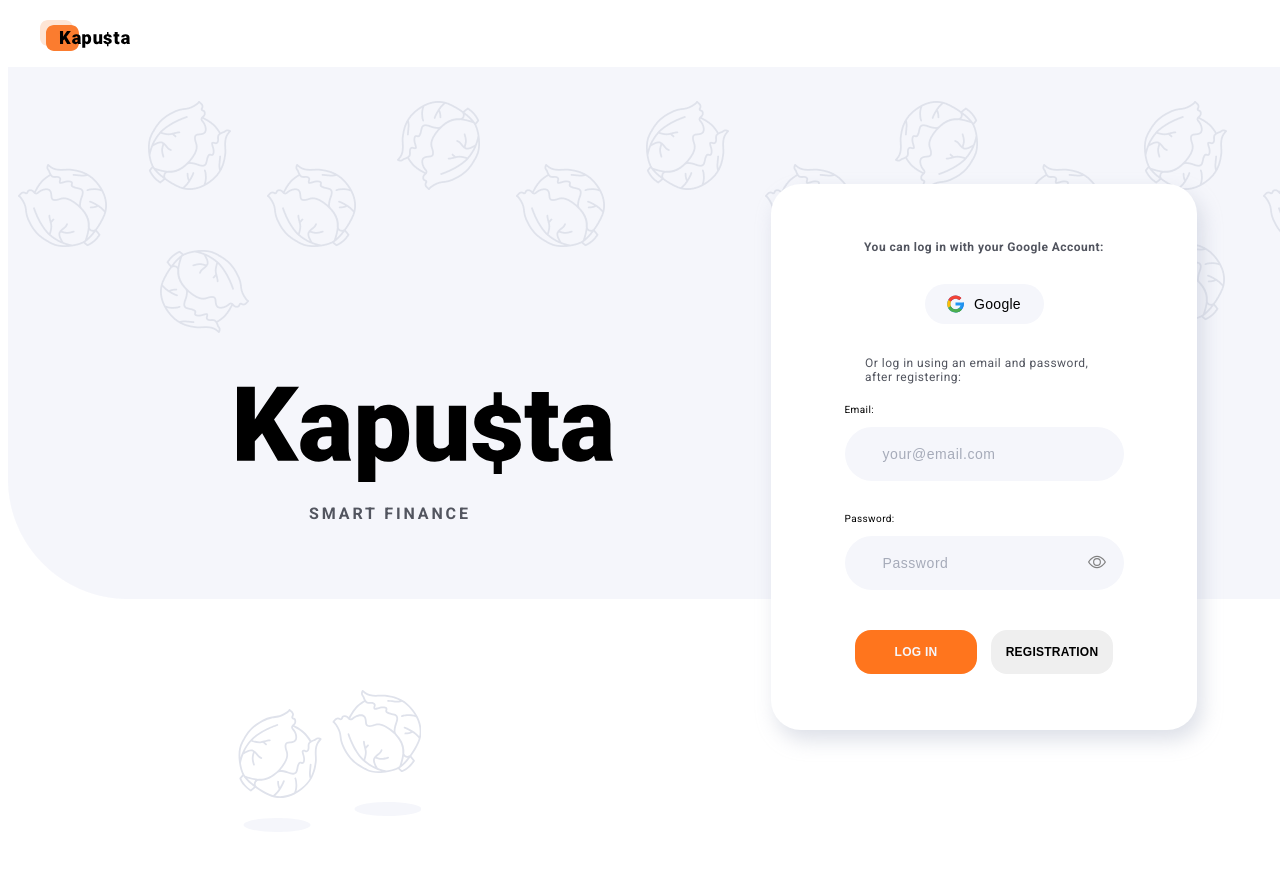
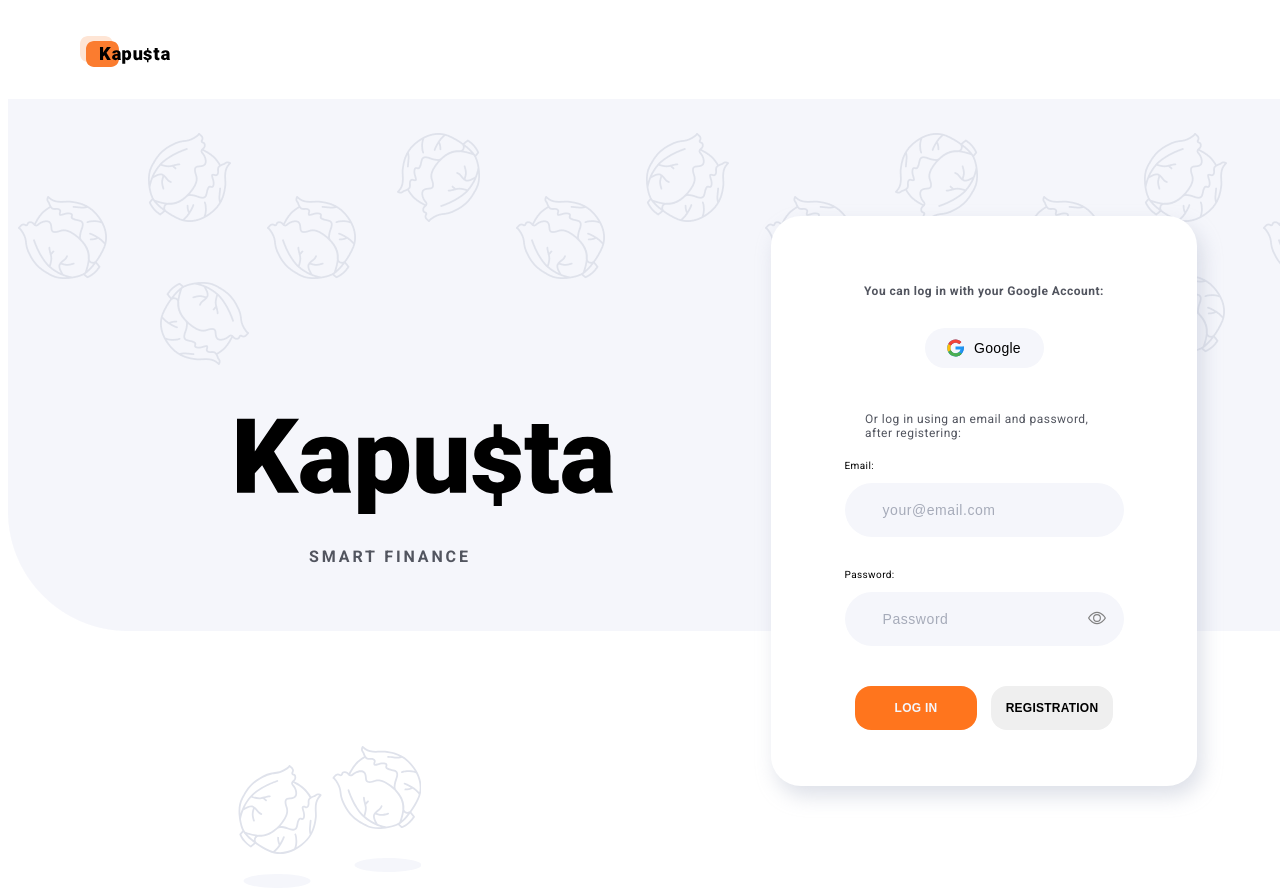
Before and after one commit to DmitriyUshkvarok/kapusta, a Next.js app: page / in a window 1280 px wide. Shown: the top 892 px of the page. Built offline with nearby package versions, Linux system fonts and the light colour scheme.

Commit message:
fix styles

```diff
--- /dev/null
+++ b/src/app/global.module.scss
@@ -0,0 +1,21 @@
+@import '../sass/util/mixins.module';
+@import '../sass/util/variables.module';
+
+.container {
+  max-width: 1280px;
+  min-height: 100vh;
+  margin-left: auto;
+  margin-right: auto;
+
+  @include mediaQuery(320px) {
+    width: 320px;
+  }
+
+  @include mediaQuery(768px) {
+    width: 768px;
+  }
+
+  @include mediaQuery(1280px) {
+    width: 1280px;
+  }
+}
--- /dev/null
+++ b/src/app/globals.css
@@ -0,0 +1,37 @@
+* {
+  box-sizing: border-box;
+  padding: 0;
+  margin: 0;
+}
+
+html,
+body {
+  max-width: 100vw;
+  overflow-x: hidden;
+}
+
+body {
+  background: linear-gradient(to bottom,
+      transparent,
+      rgb(var(--background-end-rgb))) rgb(var(--background-start-rgb));
+  background-repeat: no-repeat;
+}
+
+a {
+  color: inherit;
+  text-decoration: none;
+}
+
+ul {
+  list-style: none;
+  margin: 0;
+  padding: 0;
+}
+
+h1,
+h2,
+h3,
+h4,
+p {
+  margin: 0;
+}
--- a/src/app/globals.module.scss
+++ /dev/null
@@ -1,58 +0,0 @@
-@import '../sass/util/mixins.module';
-@import '../sass/util/variables.module';
-
-// * {
-//   box-sizing: border-box;
-//   padding: 0;
-//   margin: 0;
-// }
-
-body {
-  max-width: 100vw;
-  overflow-x: hidden;
-  background: linear-gradient(
-      to bottom,
-      transparent,
-      rgb(var(--background-end-rgb))
-    )
-    rgb(var(--background-start-rgb));
-  background-repeat: no-repeat;
-}
-
-a {
-  color: inherit;
-  text-decoration: none;
-}
-
-ul {
-  list-style: none;
-  margin: 0;
-  padding: 0;
-}
-
-h1,
-h2,
-h3,
-h4,
-p {
-  margin: 0;
-}
-
-.container {
-  max-width: 1280px;
-  min-height: 100vh;
-  margin-left: auto;
-  margin-right: auto;
-
-  @include mediaQuery(320px) {
-    width: 320px;
-  }
-
-  @include mediaQuery(768px) {
-    width: 768px;
-  }
-
-  @include mediaQuery(1280px) {
-    width: 1280px;
-  }
-}
--- a/src/app/layout.js
+++ b/src/app/layout.js
@@ -1,4 +1,4 @@
-import globalStyles from './globals.module.scss';
+import globalStyles from './global.module.scss';
 import { Roboto } from 'next/font/google';
 import ReduxProvider from '../redux/ReduxProvider/Provider';
 import Head from 'next/head';
--- a/src/app/page.jsx
+++ b/src/app/page.jsx
@@ -1,7 +1,7 @@
 import styles from './page.module.scss';
 import AuthBlock from '../components/AuthBlock/AuthBlock';
 import RestrictedRoute from '../components/RestictedRoute/RestictedRoute';
-import globalStyles from './globals.module.scss';
+import globalStyles from './global.module.scss';
 
 export default function Home() {
   return (
--- a/src/sass/components/_header.module.scss
+++ b/src/sass/components/_header.module.scss
@@ -16,4 +16,5 @@
   display: flex;
   justify-content: space-between;
   align-items: center;
+  list-style: none;
 }
```
